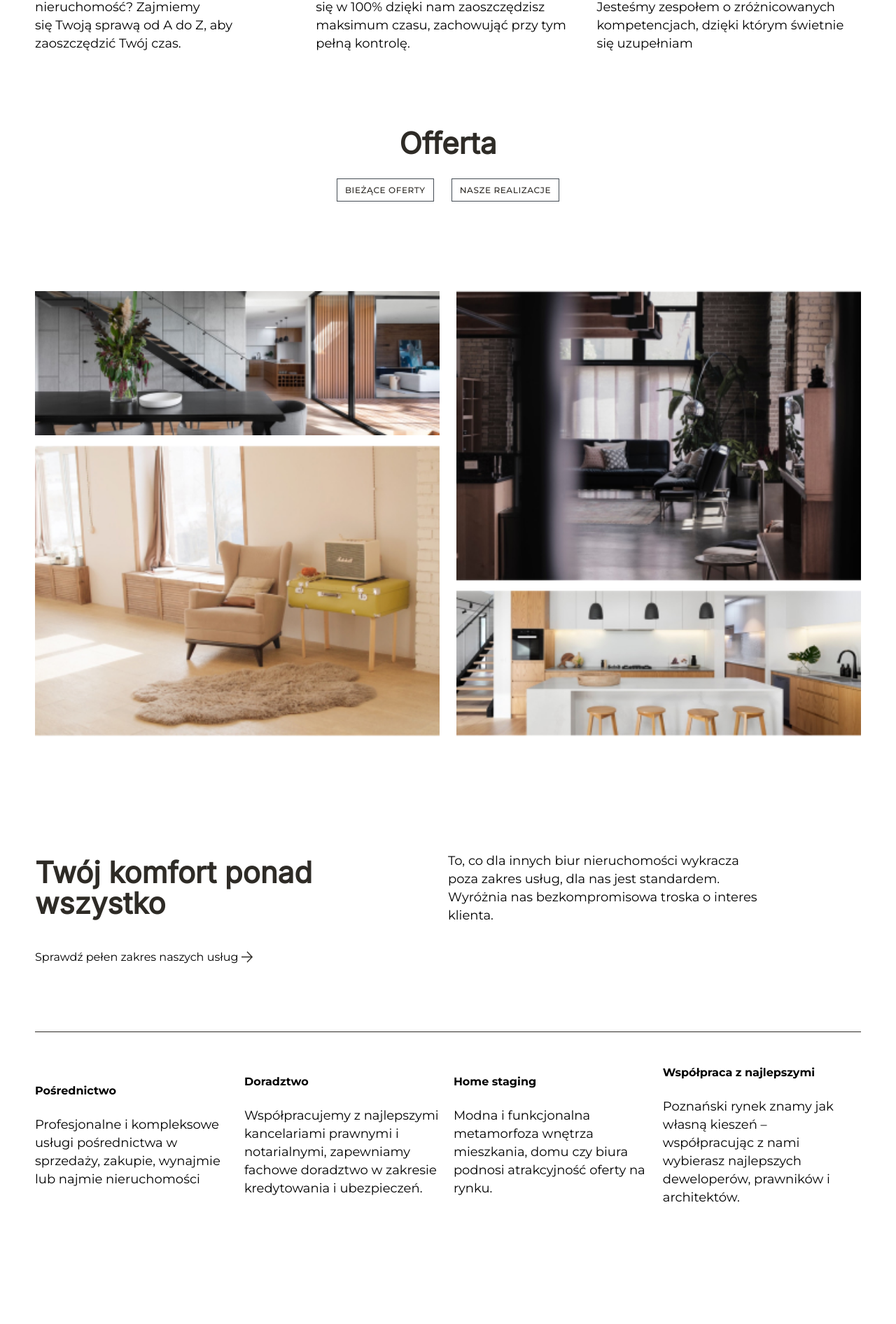
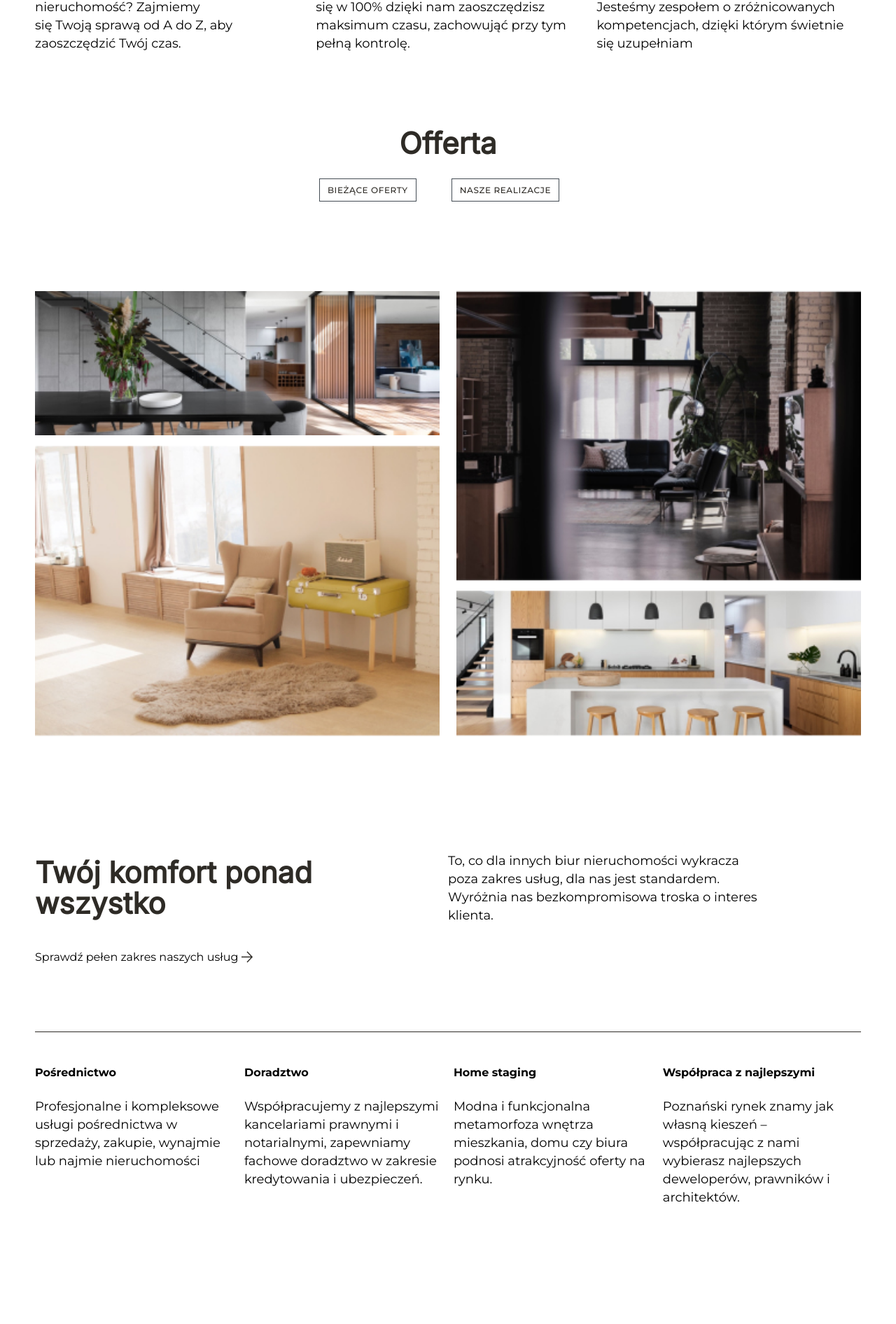
Before and after one commit to wilku1211/interior-finish, a React (Create React App) app: page / in a window 1280 px wide. Shown: the part 1673-3565 px from the top of the page at 70% size. Built offline with nearby package versions, Linux system fonts and the light colour scheme.

Commit message:
Home page link  improved

```diff
--- a/src/components/home/Comfort.js
+++ b/src/components/home/Comfort.js
@@ -14,7 +14,7 @@ const Comfort = () => {
             isDecorated={true}
             percentDekorate={60}
           />
-          <Link className={classes.action} to="/">
+          <Link className={classes.action} to="services">
             <span> Sprawdź pełen zakres naszych usług</span>
             <Arrow className={classes.arrow} />{" "}
           </Link>
--- a/src/components/home/Comfort.module.scss
+++ b/src/components/home/Comfort.module.scss
@@ -44,6 +44,7 @@
     align-items: center;
     margin-top: 40px;
     > div {
+      align-self: flex-start;
       flex-basis: 49%;
       margin-top: 20px;
       margin-bottom: 20px;
--- a/src/components/home/Offer.js
+++ b/src/components/home/Offer.js
@@ -6,14 +6,19 @@ import TreeImage from "../../assets/image/index/offer3.jpg";
 import FourImage from "../../assets/image/index/offer4.jpg";
 import Header from "../UI/Heading/Heading";
 import Button from "../UI/Button/Button";
+import { Link } from "react-router-dom";
 
 const Offer = () => {
   return (
     <section className={classes.wrapper}>
       <Header title="Offerta" />
       <div className={classes.fillter}>
-        <Button>BIEŻĄCE OFERTY</Button>
-        <Button>NASZE REALIZACJE</Button>
+        <Link to="offers">
+          <Button>BIEŻĄCE OFERTY</Button>
+        </Link>
+        <Link to="realization">
+          <Button>NASZE REALIZACJE</Button>
+        </Link>
       </div>
       <div className={classes.gallery}>
         <div>
--- a/src/components/home/Team.js
+++ b/src/components/home/Team.js
@@ -16,7 +16,7 @@ const Team = () => {
             Dzięki doskonałej współpracy i przyjacielskiej atmosferze udało nam
             się stworzyć zespół dokosnały.
           </p>
-          <Link>
+          <Link to="team">
             <span>Sprawdź, kim jesteśmy</span> <Arrow />
           </Link>
         </div>
--- a/src/components/services/Caption.js
+++ b/src/components/services/Caption.js
@@ -13,7 +13,7 @@ const Caption = () => {
           pomóc.
         </p>
       </div>
-      <Link className={classes.action}>
+      <Link to="services" className={classes.action}>
         <Arrow /> <span>Czytaj dalej</span>
       </Link>
     </section>
```
